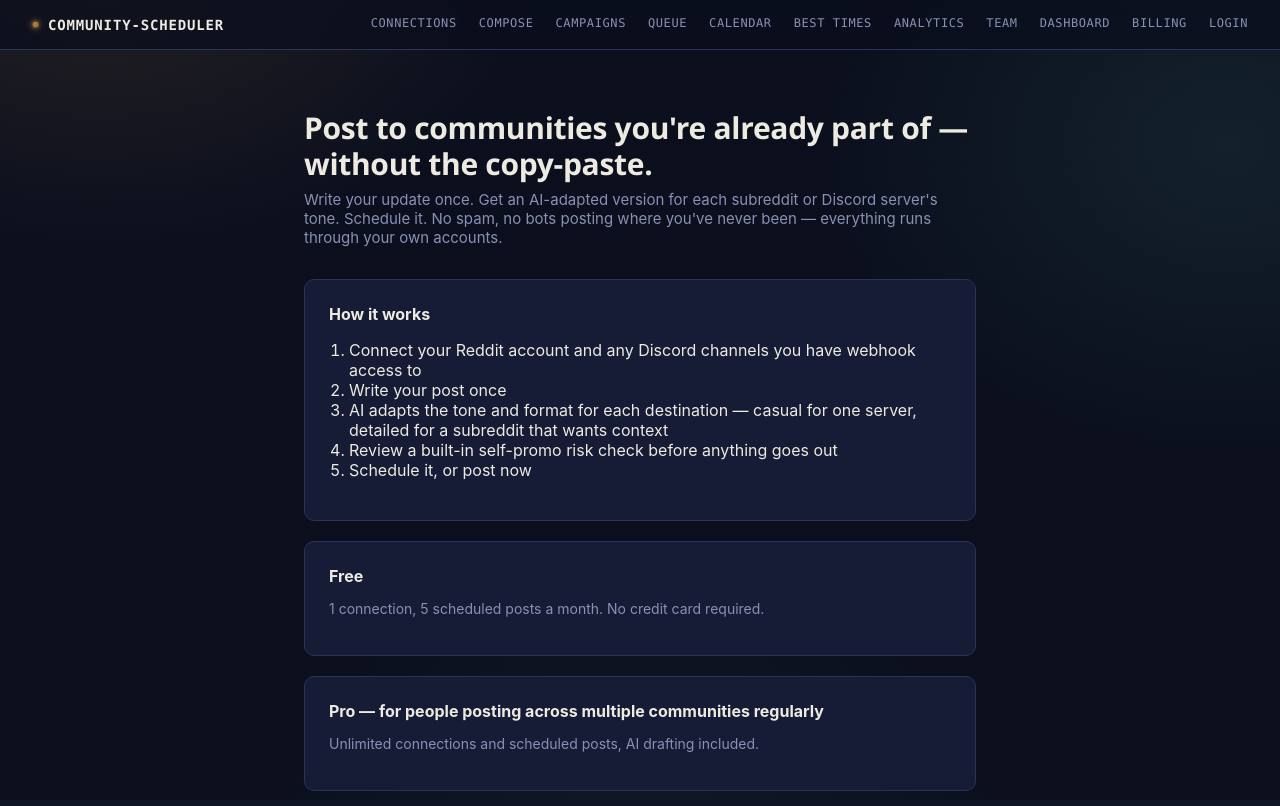
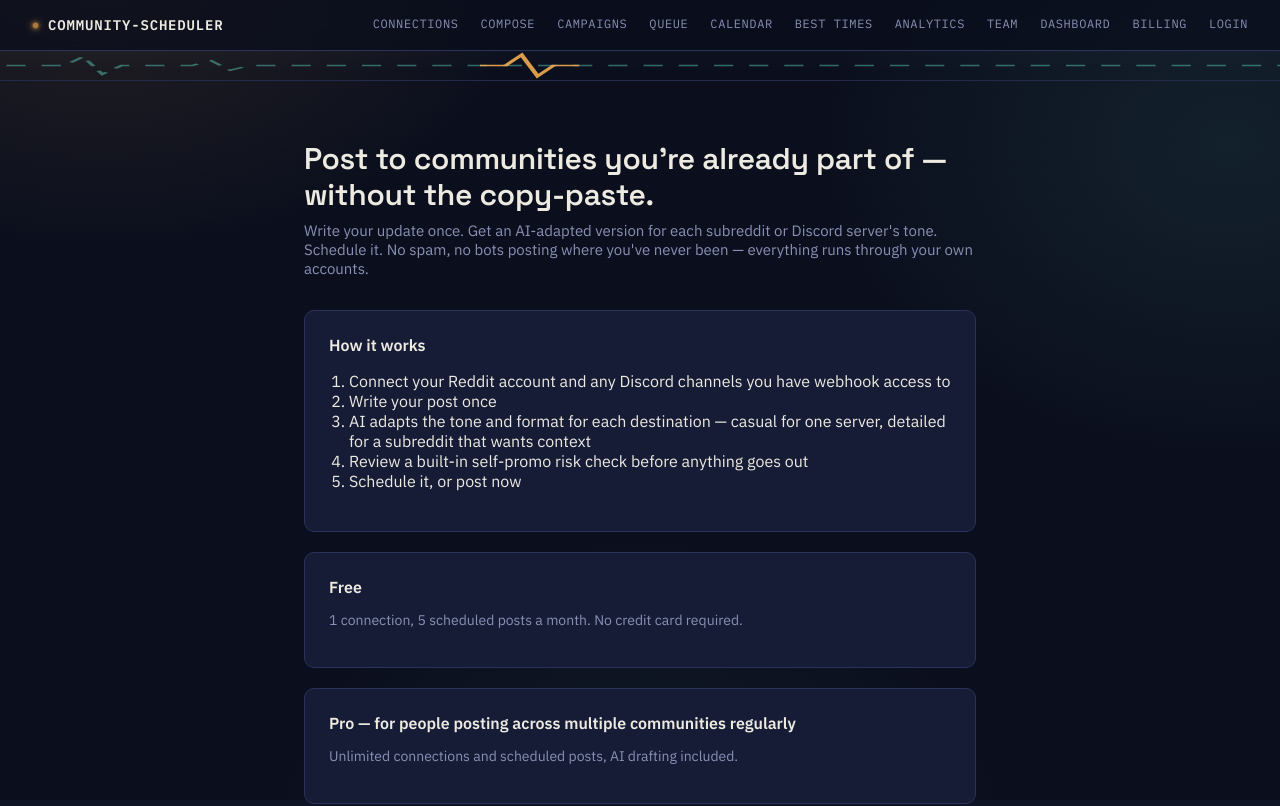
Before and after one commit to freelancejesse777-art/Community-Scheduler, a Next.js app: page / in a window 1280 px wide. Shown: the top 806 px of the page. Built offline with nearby package versions, Linux system fonts and the light colour scheme.

Commit message:
Update layout.js

```diff
--- a/app/layout.js
+++ b/app/layout.js
@@ -14,8 +14,17 @@ export const viewport = {
 export default function RootLayout({ children }) {
   return (
     <html lang="en">
+      <head>
+        <link rel="preconnect" href="https://fonts.googleapis.com" />
+        <link rel="preconnect" href="https://fonts.gstatic.com" crossOrigin="anonymous" />
+        <link
+          href="https://fonts.googleapis.com/css2?family=Space+Grotesk:wght@500;600;700&family=IBM+Plex+Sans:wght@400;500;600&family=IBM+Plex+Mono:wght@400;500;600&display=swap"
+          rel="stylesheet"
+        />
+      </head>
       <body>
         <Nav />
+        <SignalStrip />
         <main>{children}</main>
         <footer className="footer">
           <a href="/terms">Terms</a>
@@ -25,3 +34,21 @@ export default function RootLayout({ children }) {
     </html>
   );
 }
+
+// The signature element: a quiet traveling waveform under the nav,
+// standing in for "one signal, tuned across many frequencies" — the
+// core idea of the product. Pure CSS/SVG, no JS, respects
+// prefers-reduced-motion via globals.css.
+function SignalStrip() {
+  return (
+    <div className="signal-strip" aria-hidden="true">
+      <svg viewBox="0 0 400 30" preserveAspectRatio="none">
+        <path d="M0,15 L20,15 L26,6 L32,24 L38,15 L60,15 L66,10 L72,20 L78,15 L400,15" />
+        <path
+          className="peak"
+          d="M150,15 L158,15 L163,4 L168,26 L173,15 L181,15"
+        />
+      </svg>
+    </div>
+  );
+}
```
